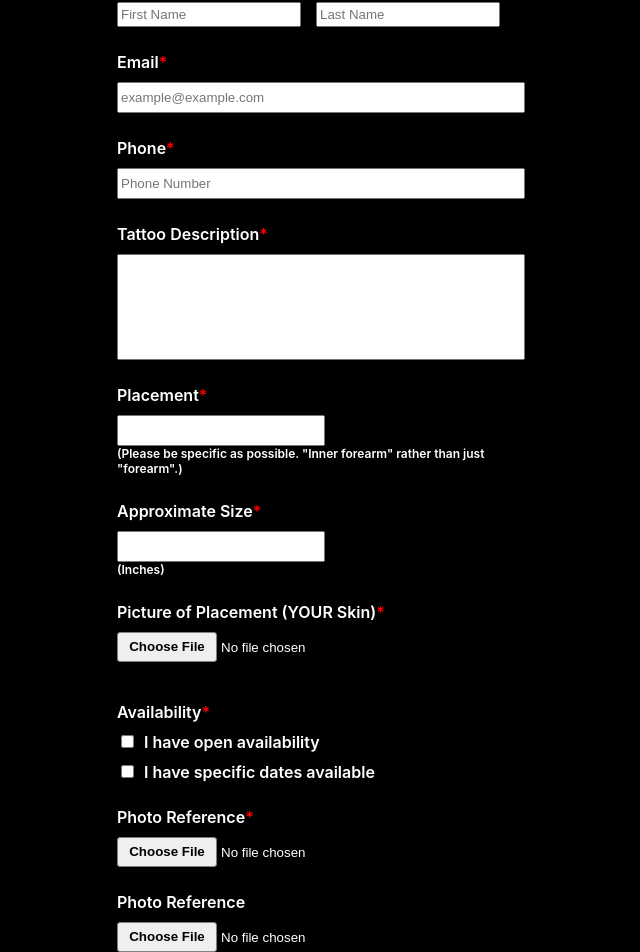
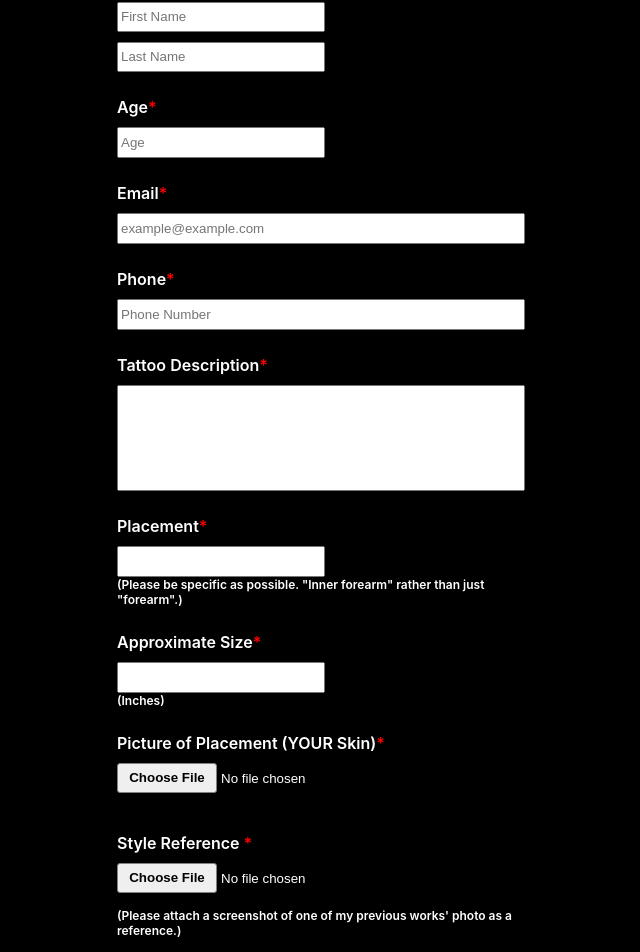
Before and after one commit to ugurmehmetoglu/contact-form, a React (Create React App) app: page / in a window 1280 px wide. Shown: the part 417-1369 px from the top of the page, without its empty margins (323-963 px from the left). Built offline with nearby package versions, Linux system fonts and the light colour scheme.

Commit message:
Updates Contact Form

```diff
--- a/src/App.css
+++ b/src/App.css
@@ -44,11 +44,21 @@ font-weight: 600;
 }
 .contact-name input {
   margin-top:10px;
-  margin-right:15px;
-  width: 46%;
-  height: 25px;
+  margin-right:10px;
+  width: 52%;
+  height: 30px;
 
   box-sizing: border-box;
+}
+.contact-age{
+  font-weight: 600;
+  margin-top: 25px;
+}
+.contact-age input{
+  margin-top:10px;
+  margin-right:10px;
+  width: 50%;
+  height: 25px;
 }
 .contact-email{
   font-weight: 600;
@@ -98,6 +108,37 @@ font-weight: 600;
   font-size:12px;
   margin-top: 0px;
 }
+.contact-style-picture{
+  font-weight: 600;
+  margin-top: 25px;
+}
+.contact-style-picture input{
+  margin-top:10px;
+  margin-right:10px;
+  width: 50%;
+  height: 45px;
+}
+.contact-style-picture p{
+  font-size:12px;
+  margin-top: 0px;
+}
+.contact-style-picture input::file-selector-button {
+  font-weight: bold;
+  color: black;
+  padding: 0.5em;
+  border: thin solid grey;
+  border-radius: 3px;
+  width:100px;
+  height: 30px;
+
+}
+.avaliabledate{
+  margin-top:10px;
+  margin-right:10px;
+  width: 50%;
+  height: 100px;
+}
+
 .contact-size{
   font-weight: 600;
   margin-top: 25px;
--- a/src/App.js
+++ b/src/App.js
@@ -1,6 +1,6 @@
 import React, { useState } from 'react'
 import './App.css';
-import image from './IMG_3918.jpg'
+import image from './M93A6808.JPG'
 
 
 
@@ -10,10 +10,14 @@ function App() {
     firstname: '',
     lastname: '',
     email: '',
+    age: "",
     phone: '',
     description: '',
     placement: '',
     size: '',
+    style: '',
+    checkbox1:'',
+    avaliabledate: '',
     skin: '',
     picture1: '',
     picture2: '',
@@ -23,20 +27,33 @@ function App() {
 
 
   })
+  const [loading, setLoading] = useState(false);
+  const [error, setError] = useState(false);
+  const [success, setSuccess] = useState(false)
+
+  const [checked, setChecked] = useState(false);
+
+  const [submitting, setSubmitting] = useState(false)
 
   const handleSubmit = (e) => {
-    const {firstname,
+    const { firstname,
       lastname,
+      age,
       email,
       phone,
       description,
       placement,
       size,
       skin,
+      style,
+      checkbox1,
+      avaliabledate,
       picture1,
       picture2,
-      picture3} = formInputs
+      picture3 } = formInputs
     e.preventDefault();
+
+    setLoading(true);
     console.log(formInputs)
     fetch(
       "https://03unvo4g21.execute-api.us-east-1.amazonaws.com/sendEmail",
@@ -50,12 +67,16 @@ function App() {
         body: JSON.stringify({
           firstname,
           lastname,
+          age,
           email,
           phone,
           description,
           placement,
           size,
           skin,
+          style,
+          checkbox1,
+          avaliabledate,
           picture1,
           picture2,
           picture3,
@@ -64,8 +85,24 @@ function App() {
         }),
       }
     )
-      .then((res) => console.log(res))
-      .catch(err => console.log('error', err))
+      .then((res) => {
+
+        setSuccess(true);
+        setLoading(false)
+        console.log(res)
+
+
+
+
+
+      })
+      .catch((err) => {
+        setLoading(false);
+        setError(true);
+
+
+        console.log('error', err)
+      })
   };
 
 
@@ -86,13 +123,21 @@ function App() {
 
   }
 
-  const handlechange = (e) => {
+  const handleChange = (e) => {
     e.preventDefault();
     setFormInputs({
       ...formInputs, [e.target.name]: e.target.value,
     })
 
   }
+
+
+  const handleCheck = () => {
+    console.log("it is checked")
+    setChecked(!checked)
+  }
+
+
 
   return (
     <div className="contact-form">
@@ -108,59 +153,73 @@ function App() {
             <label htmlFor="name">Name<span className="required">*</span></label>
             <br />
 
-            <input onChange={handlechange} type="text" name="firstname" placeholder="First Name" />
-            <input onChange={handlechange} type="text" name="lastname" placeholder="Last Name" />
+            <input required onChange={handleChange} type="text" name="firstname" placeholder="First Name" />
+            <input required onChange={handleChange} type="text" name="lastname" placeholder="Last Name" />
 
 
+          </div>
+          <div className="contact-age">
+            <label htmlFor="Age">Age<span className="required">*</span></label>
+            <br />
+            <input onChange={handleChange} type="text" name="age" placeholder="Age" />
           </div>
           <div className="contact-email">
             <label htmlFor="Email">Email<span className="required">*</span></label>
             <br />
-            <input onChange={handlechange} type="text" name="email" placeholder="example@example.com" />
+            <input onChange={handleChange} type="text" name="email" placeholder="example@example.com" />
           </div>
           <div className="contact-phone">
             <label htmlFor="phone">Phone<span className="required">*</span></label>
             <br />
-            <input onChange={handlechange} type="text" name="phone" placeholder="Phone Number" />
+            <input required onChange={handleChange} type="text" name="phone" placeholder="Phone Number" />
 
           </div>
           <div className="contact-tattoo-description">
             <label htmlFor="Message">Tattoo Description<span className="required">*</span></label>
             <br />
-            <input onChange={handlechange} type="text" name="description" placeholder="" />
+            <input required onChange={handleChange} type="text" name="description" placeholder="" />
 
           </div>
           <div className="contact-placement">
             <label htmlFor="name">Placement<span className="required">*</span></label>
             <br />
-            <input onChange={handlechange} type="text" name="placement" placeholder="" />
+            <input required onChange={handleChange} type="text" name="placement" placeholder="" />
             <p>(Please be specific as possible. "Inner forearm" rather than just "forearm".)</p>
 
 
           </div>
+
           <div className="contact-size">
             <label htmlFor="name">Approximate Size<span className="required">*</span></label>
             <br />
-            <input onChange={handlechange} type="text" name="size" placeholder="" />
+            <input required onChange={handleChange} type="text" name="size" placeholder="" />
             <p>(Inches)</p>
           </div>
           <div className="contact-skin-picture">
             <label htmlFor="name">Picture of Placement (YOUR Skin)<span className="required">*</span></label>
             <br />
-            <input onChange={handlePicture} accept="application/image" type="file" id="myFile" name="skin"></input>
+            <input required onChange={handlePicture} accept="application/image" type="file" id="myFile" name="skin"></input>
+          </div>
+          <div className="contact-style-picture">
+            <label htmlFor="name">Style Reference <span className="required">*</span></label>
+            <br />
+            <input required onChange={handlePicture} accept="application/image" type="file" id="myFile" name="style"></input>
+            <p>(Please attach a screenshot of one of my previous works' photo as a reference.)</p>
           </div>
           <div className="contact-availability">
             <label htmlFor="name">Availability<span className="required">*</span></label>
             <br />
-            <input type="checkbox" name="checkbox1"></input>
+            <input onChange={handleChange} type="checkbox" name="checkbox1"></input>
             <label htmlFor="checkbox1">I have open availability</label><br></br>
-            <input type="checkbox" name="checkbox2"></input>
+            <input type="checkbox" name="checkbox2" onChange={handleCheck} ></input>
             <label htmlFor="checkbox2">I have specific dates available</label><br></br>
+
+            <input className="avaliabledate"  onChange={handleChange} type="text" name="avaliabledate" style={{ display: checked ? "block" : "none" }} placeholder="please write your avaliable days" />
           </div>
           <div className="contact-photo-reference-1">
             <label htmlFor="name">Photo Reference<span class="required">*</span></label>
             <br />
-            <input onChange={handlePicture} type="file" id="myFile" name="picture1" ></input>
+            <input required onChange={handlePicture} type="file" id="myFile" name="picture1" ></input>
 
           </div>
           <div className="contact-photo-reference-2">
@@ -178,14 +237,23 @@ function App() {
           <div className="contact-travel">
             <label htmlFor="name">Traveling or Local?<span className="required">*</span></label>
             <br />
-            <input type="checkbox" name="checkbox1"></input>
-            <label htmlFor="checkbox1">I live in/around LA</label><br></br>
-            <input type="checkbox" name="checkbox2"></input>
-            <label htmlFor="checkbox2">I'm traveling to LA</label><br></br>
+            <input type="checkbox" name="locationCheckbox1"></input>
+            <label htmlFor="locationCheckbox1">I live in/around LA</label><br></br>
+            <input type="checkbox" name="locationCheckbox2"></input>
+            <label htmlFor="locationCheckbox2">I'm traveling to LA</label><br></br>
           </div>
 
           <div className="contact-submit">
             <input type="submit" value="Submit" />
+            <span>{loading ?
+              "Loading..." : ""}</span>
+            <span>
+              {success ?
+                "Your Request Has Been Submitted Successfully! We will respond within 48 hours! Thank you!!" : ""}
+
+            </span>
+
+
           </div>
 
         </form>
```
Also changed, not shown: 1 other file (tests, documents, lock files or other folders).
